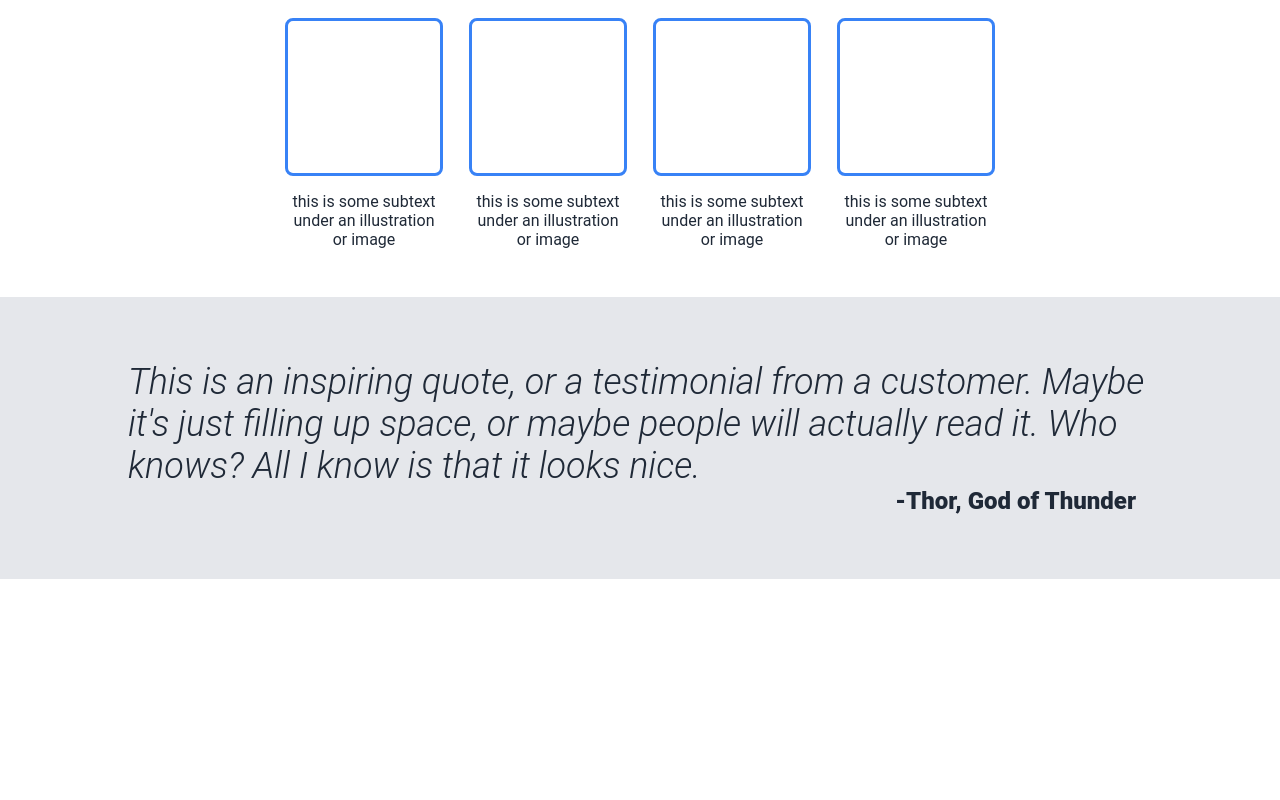
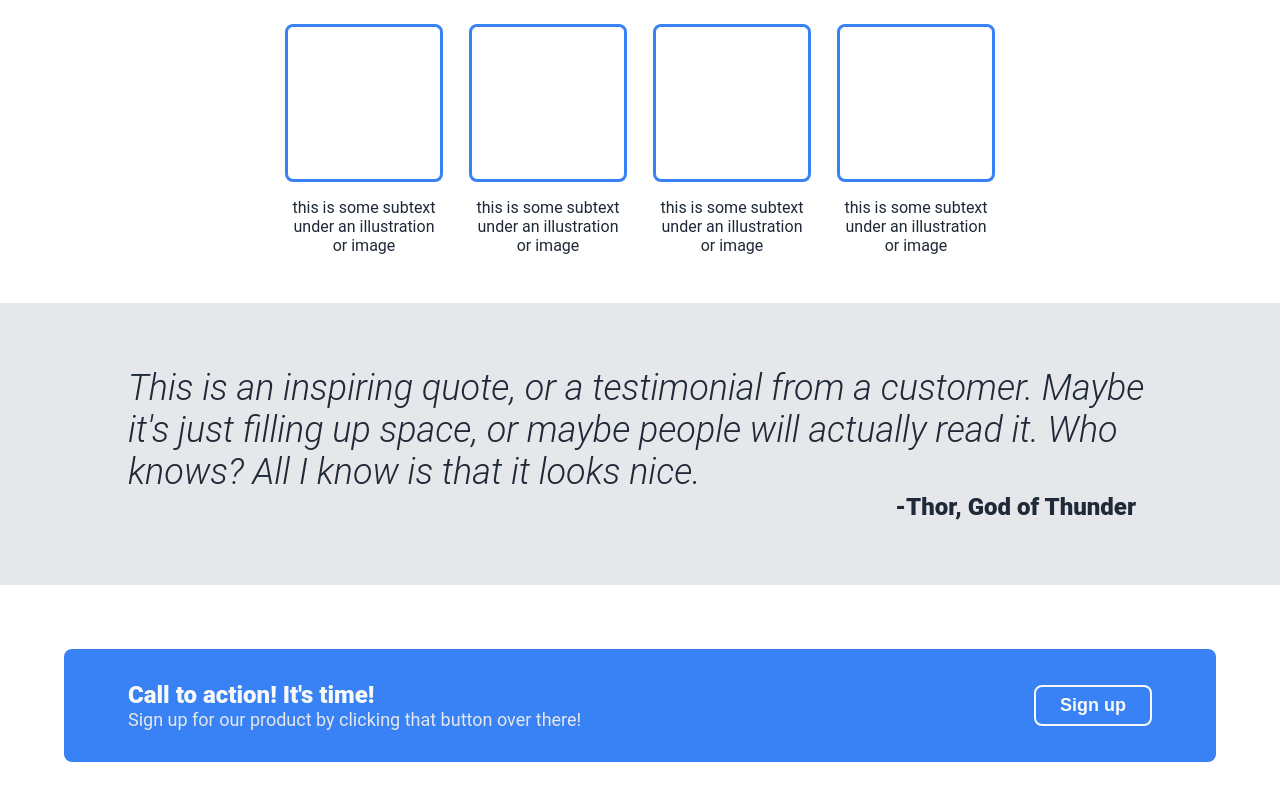
Before and after one commit to starlight-dev0/odin-landing-page, a plain HTML site: page index.html in a window 1280 px wide. Shown: the part 430-1230 px from the top of the page. Before the commit the page ends 1009 px from the top, so only its background shows below. Drawn offline with Linux system fonts and the light colour scheme.

Commit message:
Add call-to-action section

```diff
--- a/index.html
+++ b/index.html
@@ -50,5 +50,12 @@
         <div class="quote-text">This is an inspiring quote, or a testimonial from a customer. Maybe it's just filling up space, or maybe people will actually read it. Who knows? All I know is that it looks nice.</div>
         <div class="quote-name">-Thor, God of Thunder</div>
     </div>
+    <div class="section-4">
+        <div class="call-container">
+            <div class="call-text">Call to action! It's time!</div>
+            <div class="call-subtext">Sign up for our product by clicking that button over there!</div>
+        </div>
+        <button class="call-button">Sign up</button>
+    </div>
   </body>
 </html>
--- a/styles/style.css
+++ b/styles/style.css
@@ -69,6 +69,7 @@ a {
   color: #F9FAF8;
   font-weight: 900;
   padding: 8px 24px;
+  font-size: 18px;
 }
 
 .hero-image {
@@ -141,3 +142,40 @@ a {
   text-align: right;
   padding: 0px 16px;
 }
+
+.section-4 {
+  margin: 64px 64px;
+  padding: 32px 64px;
+  display: flex;
+  justify-content: space-between;
+  align-items: center;
+  background-color: #3882F6;
+  border: none;
+  border-radius: 8px;
+}
+
+.call-container {
+  display: flex;
+  flex-direction: column;
+}
+
+.call-text {
+  color: #F9FAF8;
+  font-size: 24px;
+  font-weight: 900;
+}
+
+.call-subtext {
+  color: #E5E7EB;
+  font-size: 18px;
+}
+
+.call-button {
+  background-color: #3882F6;
+  border: 2px solid #F9FAF8;
+  border-radius: 8px;
+  color: #F9FAF8;
+  font-weight: 900;
+  padding: 8px 24px;
+  font-size: 18px;
+}
```
